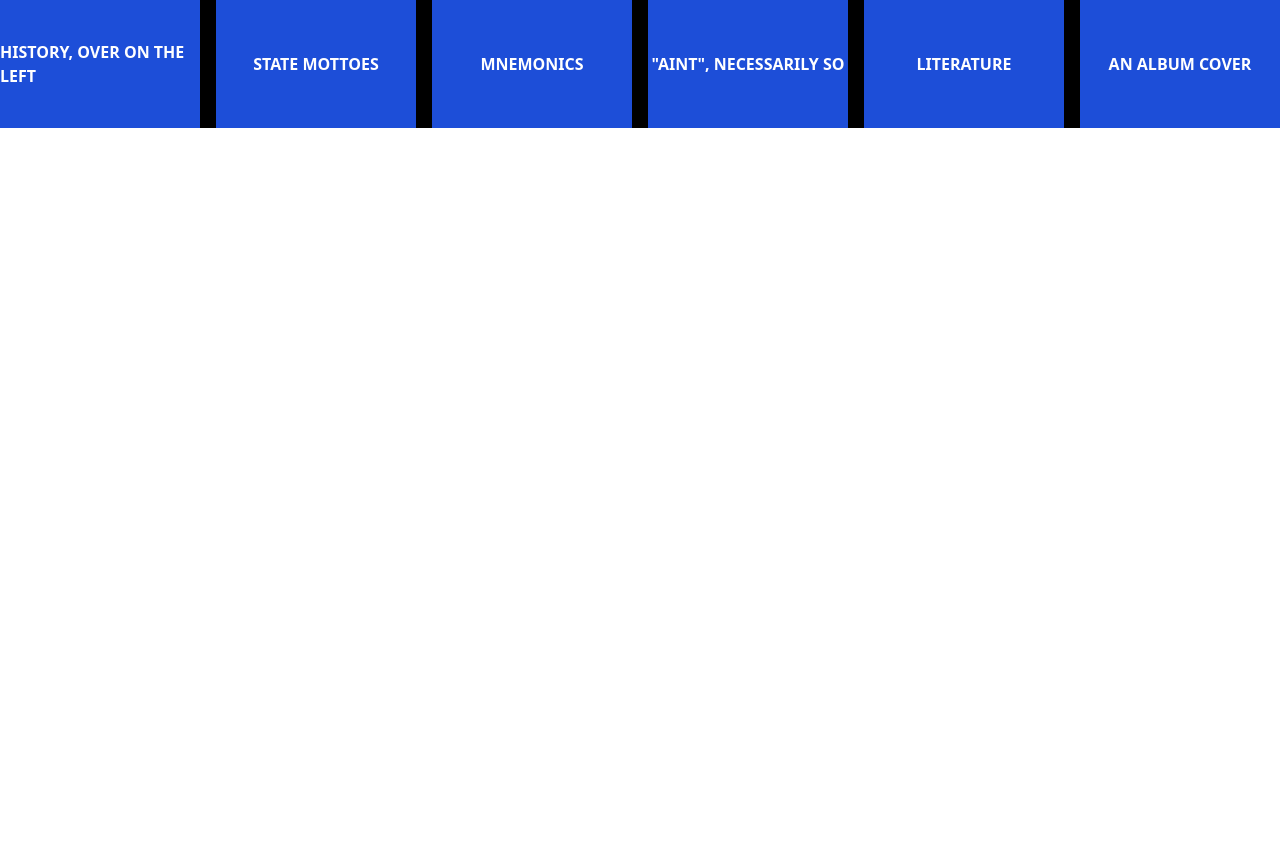
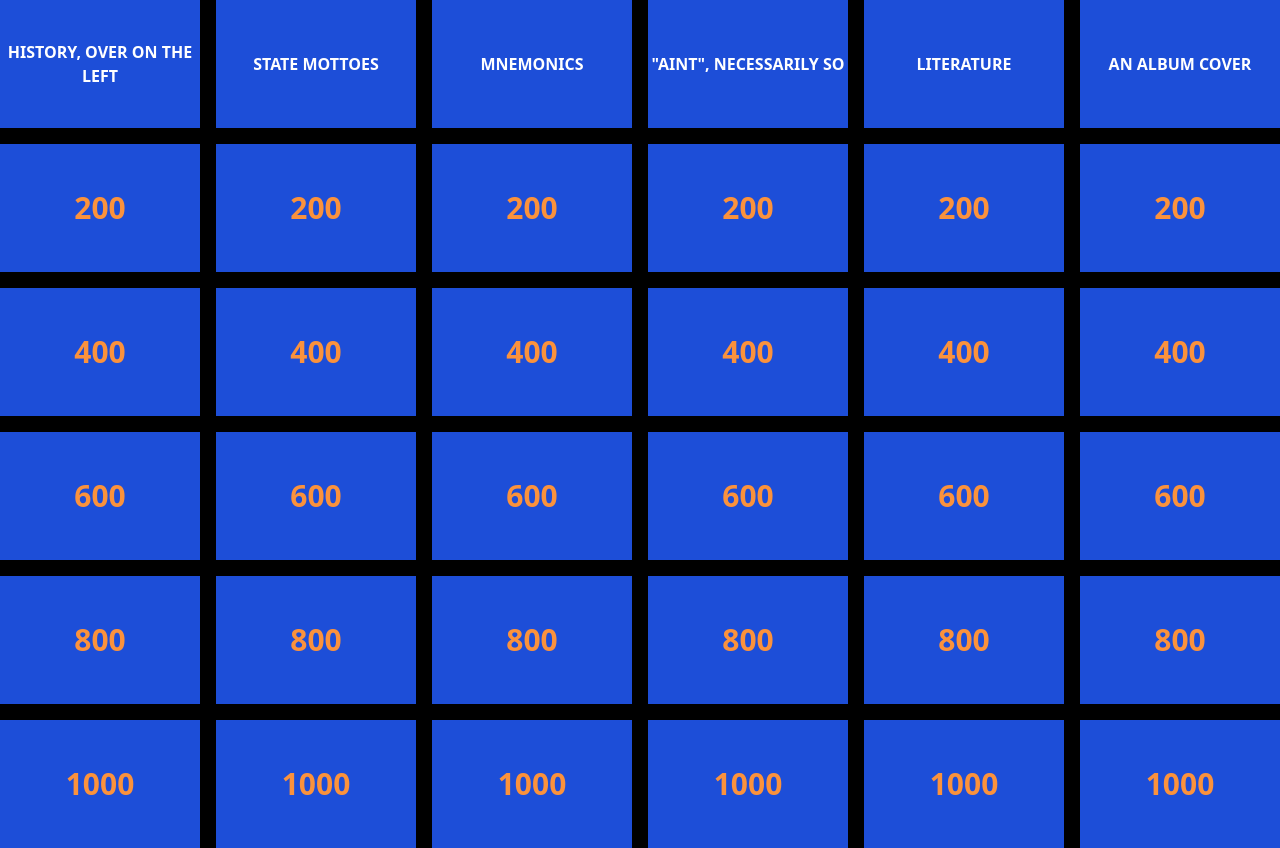
Before and after one commit to ChaseRensberger/jeopardy, a Next.js app: page / in a window 1280 px wide. Before the commit the page ends 800 px from the top, so only its background shows below. Built offline with nearby package versions, Linux system fonts and the light colour scheme.

Commit message:
a lot of progress

```diff
--- a/app/layout.tsx
+++ b/app/layout.tsx
@@ -1,4 +1,5 @@
 /* eslint-disable @next/next/no-head-element */
+
 import '../styles/globals.css';
 export default function RootLayout({
 	children,
--- a/app/page.tsx
+++ b/app/page.tsx
@@ -14,9 +14,147 @@ const Home = () => {
 	];
 	const round_one_questions = [
 		{
-			Price: 100,
-			Question:
+			price: 200,
+			question:
 				'Since China was mostly peasants, its 1st translation of this 1848 Marx-Engels work used "common people", not "workers"',
+		},
+		{
+			price: 200,
+			question: '"Live free or die"',
+		},
+		{
+			price: 200,
+			question:
+				'"One big T equals teaspoons three" when that big T is one of these',
+		},
+		{
+			price: 200,
+			question: 'Barely perceptible, like a pale outline on paper',
+		},
+		{
+			price: 200,
+			question:
+				'In 1850 he pitched his publisher a romance based on legends from southern sperm whale fisheries',
+		},
+		{
+			price: 200,
+			question:
+				'Its cover has a lot of folks plus the fab 8--4 wax figures of The Beatles as well as the real-life ones',
+		},
+		{
+			price: 400,
+			question:
+				'From 1919 to 1925 moderate socialist Friedrich Ebert led the German government known as this',
+		},
+		{
+			price: 400,
+			question:
+				'In the Midwest: "Si quaeris peninsulam amoenam circumspice" ("if you seek a pleasant peninsula, look about you")',
+		},
+		{
+			price: 400,
+			question:
+				'To distinguish these 2 cave formations: the one containing a "C" hangs from the ceiling, the one with a "G" rises from the ground',
+		},
+		{
+			price: 400,
+			question: 'Something that holds you in place to protect you--or others',
+		},
+		{
+			price: 400,
+			question:
+				'George Orwell based Room 101 in "1984" on a real boardroom at this broadcast network where he spent many a long meeting',
+		},
+		{
+			price: 400,
+			question:
+				'On this 1984 soundtrack album, the artist is dressed in the title color, aboard a motorcycle of the title color',
+		},
+		{
+			price: 600,
+			question:
+				'In April 1965 this international pot stirrer left Cuba to try to bring revolution to Africa',
+		},
+		{
+			price: 600,
+			question: '"Sic semper tyrannis"',
+		},
+		{
+			price: 600,
+			question:
+				'In a mnemonic for lines of the treble clef, these 3 words precede "does fine"',
+		},
+		{
+			price: 600,
+			question: 'Charmingly odd, especially in an old-fashioned way',
+		},
+		{
+			price: 600,
+			question:
+				'The name of this Moliere character was based on a word for "truffle"',
+		},
+		{
+			price: 600,
+			question:
+				"Billboard noted that only 40% of Fleetwood Mac's then-lineup is on the front cover of this, their biggest-selling album",
+		},
+		{
+			price: 800,
+			question:
+				'In 1948 Henry Wallace got 2.4% of the vote as the pres. candidate of the party with this forward-looking name',
+		},
+		{
+			price: 800,
+			question:
+				'"The crossroads of America"--like the intersection of Interstate 70 & U.S. Highway 41',
+		},
+		{
+			price: 800,
+			question:
+				'It has atomic number 19, it\'s essential to life, but how to spell it? Oh yeah, "one tea, 2 sugars"',
+		},
+		{
+			price: 800,
+			question: 'To make someone aware of something',
+		},
+		{
+			price: 800,
+			question:
+				'Stephen Crane\'s "War Memories" were not about the Civil War but this later war, including the taking of Guantanamo Bay',
+		},
+		{
+			price: 800,
+			question:
+				"A 1969 cover featuring the Hindenburg disaster was this band's visual introduction to the world",
+		},
+		{
+			price: 1000,
+			question:
+				'Among 1980s leaders Ferdinand Marcos was right-wing; over on the left of the "F.M." dial was this president of France',
+		},
+		{
+			price: 1000,
+			question: '"L\'etoile du nord" ("star of the north")',
+		},
+		{
+			price: 1000,
+			question:
+				'buzzfeed.com listed "Prime ministers can\'t eat any nachos" for Canada\'s time zones: Pacific, Mountain, Central, Eastern, Atlantic, this',
+		},
+		{
+			price: 1000,
+			question:
+				'A statement of dissatisfaction; Shakespeare wrote a poem called "A Lover\'s" one about a wronged woman',
+		},
+		{
+			price: 1000,
+			question:
+				'Mentor Ezra Pound convinced this poet to cut half of "The Waste Land"',
+		},
+		{
+			price: 1000,
+			question:
+				'The cover of her 1995 album "Post" represents postcards home to Iceland; she even has airmail-color trim on her jacket',
 		},
 	];
 
@@ -28,6 +166,9 @@ const Home = () => {
 					<QuestionCard category={category} />
 				))}
 				{/* Generate Questions */}
+				{round_one_questions.map((question) => (
+					<QuestionCard question={question.question} price={question.price} />
+				))}
 			</div>
 		</div>
 	);
--- a/app/question/page.tsx
+++ b/app/question/page.tsx
@@ -1,8 +1,18 @@
+'use client';
+import Link from 'next/link';
+
 const questionPage = () => {
 	return (
-		<>
-			<div>Hello</div>
-		</>
+		<div className="bg-blue-700 h-screen w-screen flex flex-col items-center justify-center text-center">
+			<div className="text-white font-bold text-7xl">
+				{localStorage.getItem('currentQuestion')}
+			</div>
+			<Link href="/">
+				<button className="absolute bottom-20 bg-green-300 rounded-lg font-bold p-2">
+					BACK
+				</button>
+			</Link>
+		</div>
 	);
 };
 
--- a/components/QuestionCard.tsx
+++ b/components/QuestionCard.tsx
@@ -1,8 +1,23 @@
+'use client';
+import Link from 'next/link';
+import { useState } from 'react';
+
 const QuestionCard = (props: any) => {
+	const [isUsed, setIsUsed] = useState(false);
+
 	return (
-		<div className="bg-blue-700 h-32 flex items-center justify-center text-white font-bold">
-			<div>{props.category}</div>
-		</div>
+		<Link
+			href="/question"
+			as="/question"
+			onClick={() => {
+				localStorage.setItem('currentQuestion', props?.question);
+			}}
+		>
+			<div className="bg-blue-700 h-32 flex items-center justify-center font-bold text-center">
+				<div className="text-white">{props?.category}</div>
+				<div className="text-orange-400 text-3xl">{props?.price}</div>
+			</div>
+		</Link>
 	);
 };
 
--- a/styles/globals.css
+++ b/styles/globals.css
@@ -12,6 +12,7 @@ html,
 body {
 	max-width: 100vw;
 	overflow-x: hidden;
+	background-color: black;
 }
 
 /* a {
```
